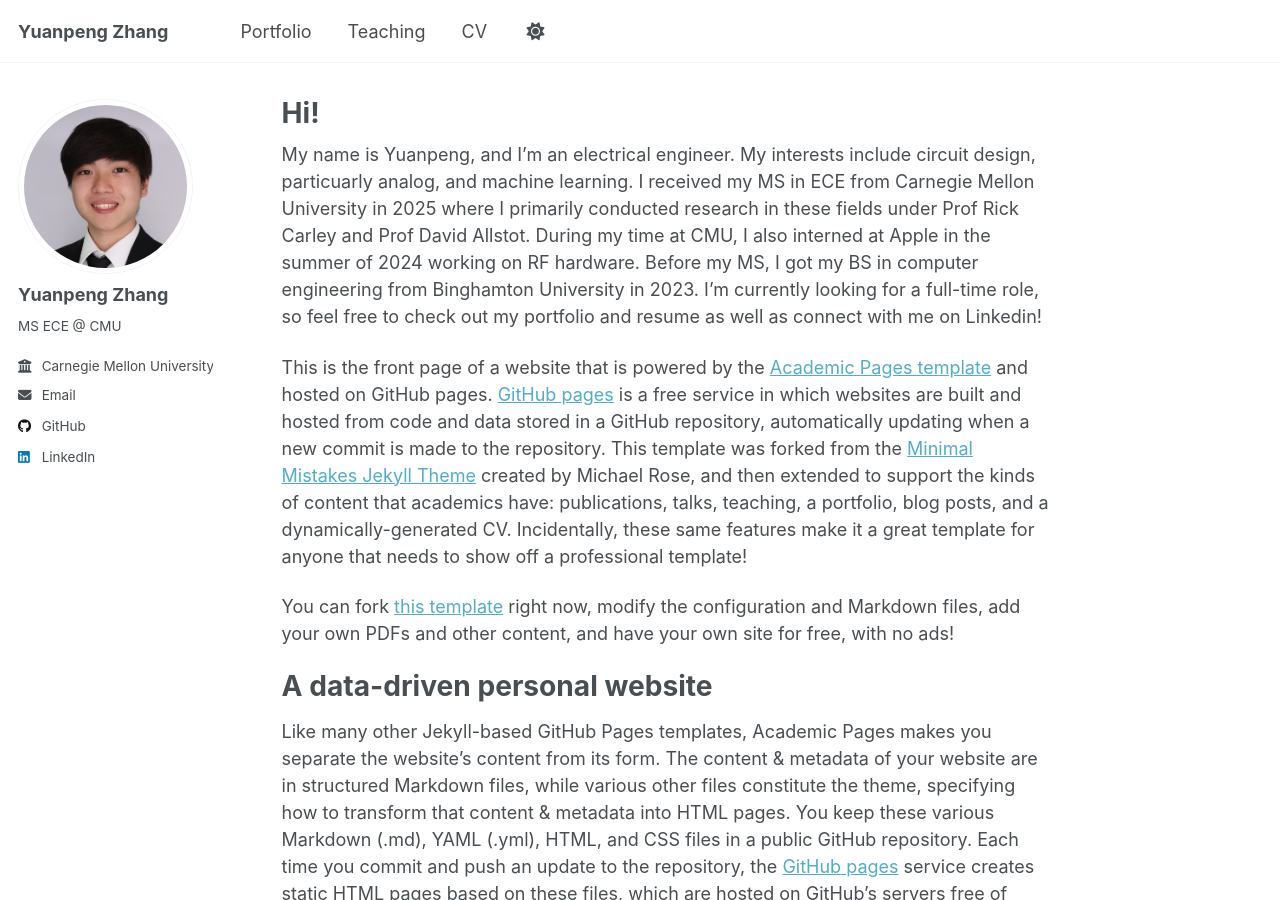
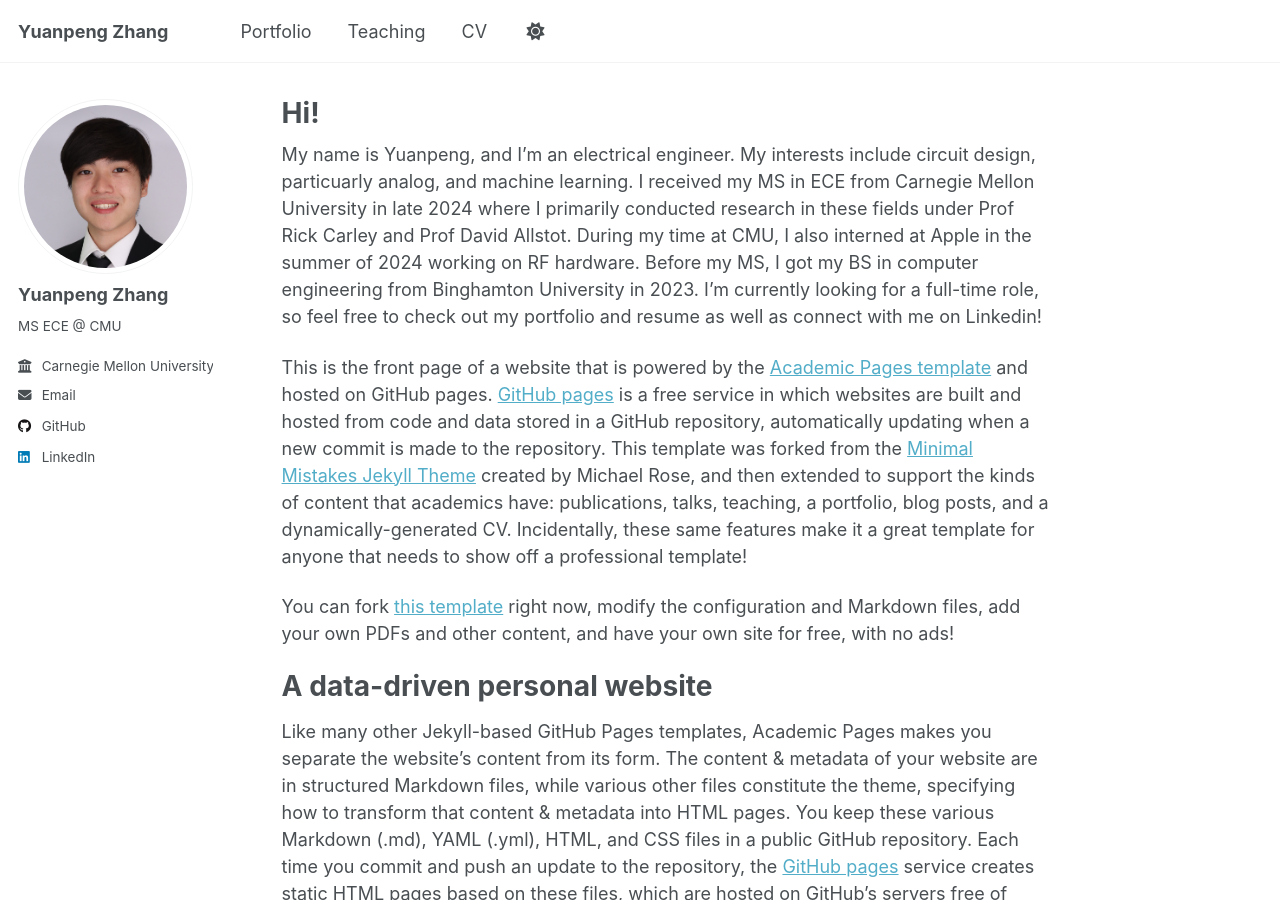
Before and after one commit to yuanpenguin/yuanpenguin.github.io, a Jekyll site: the page built from _pages/about.md, in a window 1280 px wide and 900 px high. Built offline with Jekyll 4.4.1, drawn with Linux system fonts in a browser that asks for light colours; a script that is not in the unit is left out.

Commit message:
Update about.md

```diff
--- a/_pages/about.md
+++ b/_pages/about.md
@@ -7,7 +7,7 @@ redirect_from:
   - /about.html
 ---
 
-My name is Yuanpeng, and I'm an electrical engineer. My interests include circuit design, particuarly analog, and machine learning. I received my MS in ECE from Carnegie Mellon University in 2025 where I primarily conducted research in these fields under Prof Rick Carley and Prof David Allstot. During my time at CMU, I also interned at Apple in the summer of 2024 working on RF hardware. Before my MS, I got my BS in computer engineering from Binghamton University in 2023. I'm currently looking for a full-time role, so feel free to check out my portfolio and resume as well as connect with me on Linkedin!
+My name is Yuanpeng, and I'm an electrical engineer. My interests include circuit design, particuarly analog, and machine learning. I received my MS in ECE from Carnegie Mellon University in late 2024 where I primarily conducted research in these fields under Prof Rick Carley and Prof David Allstot. During my time at CMU, I also interned at Apple in the summer of 2024 working on RF hardware. Before my MS, I got my BS in computer engineering from Binghamton University in 2023. I'm currently looking for a full-time role, so feel free to check out my portfolio and resume as well as connect with me on Linkedin!
 
 This is the front page of a website that is powered by the [Academic Pages template](https://github.com/academicpages/academicpages.github.io) and hosted on GitHub pages. [GitHub pages](https://pages.github.com) is a free service in which websites are built and hosted from code and data stored in a GitHub repository, automatically updating when a new commit is made to the repository. This template was forked from the [Minimal Mistakes Jekyll Theme](https://mmistakes.github.io/minimal-mistakes/) created by Michael Rose, and then extended to support the kinds of content that academics have: publications, talks, teaching, a portfolio, blog posts, and a dynamically-generated CV. Incidentally, these same features make it a great template for anyone that needs to show off a professional template!
 
```
